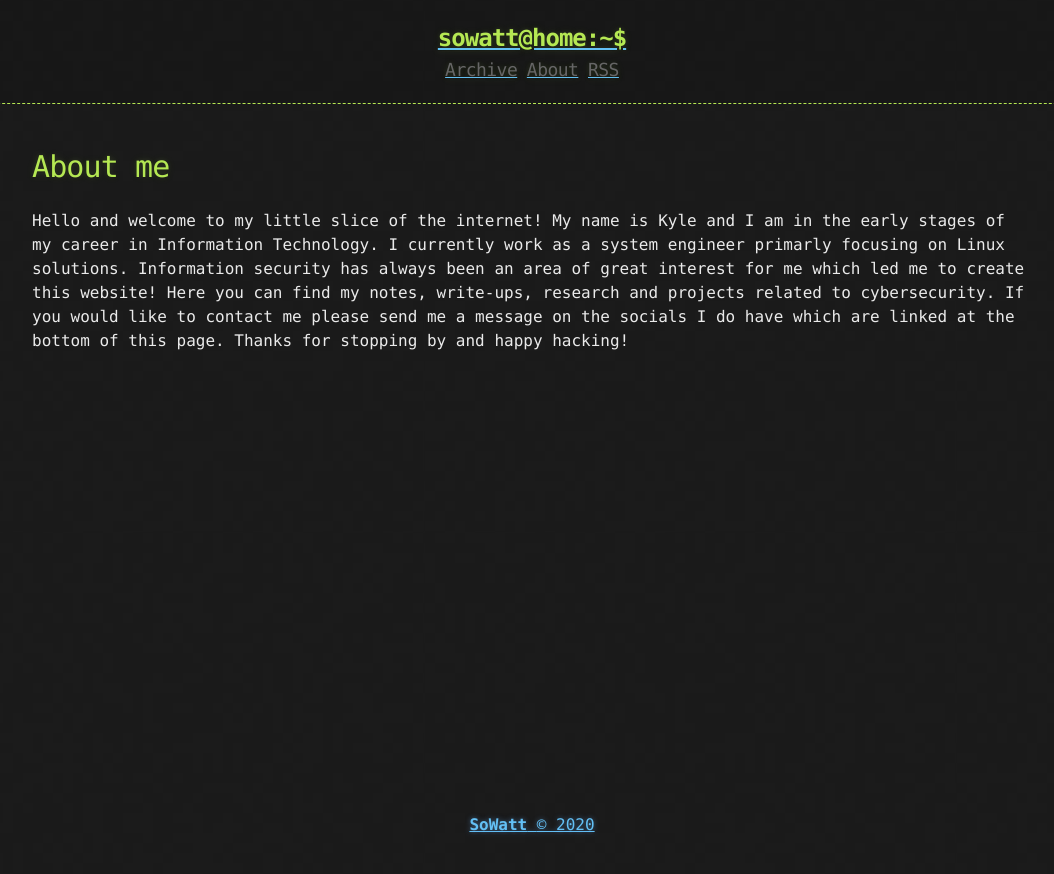
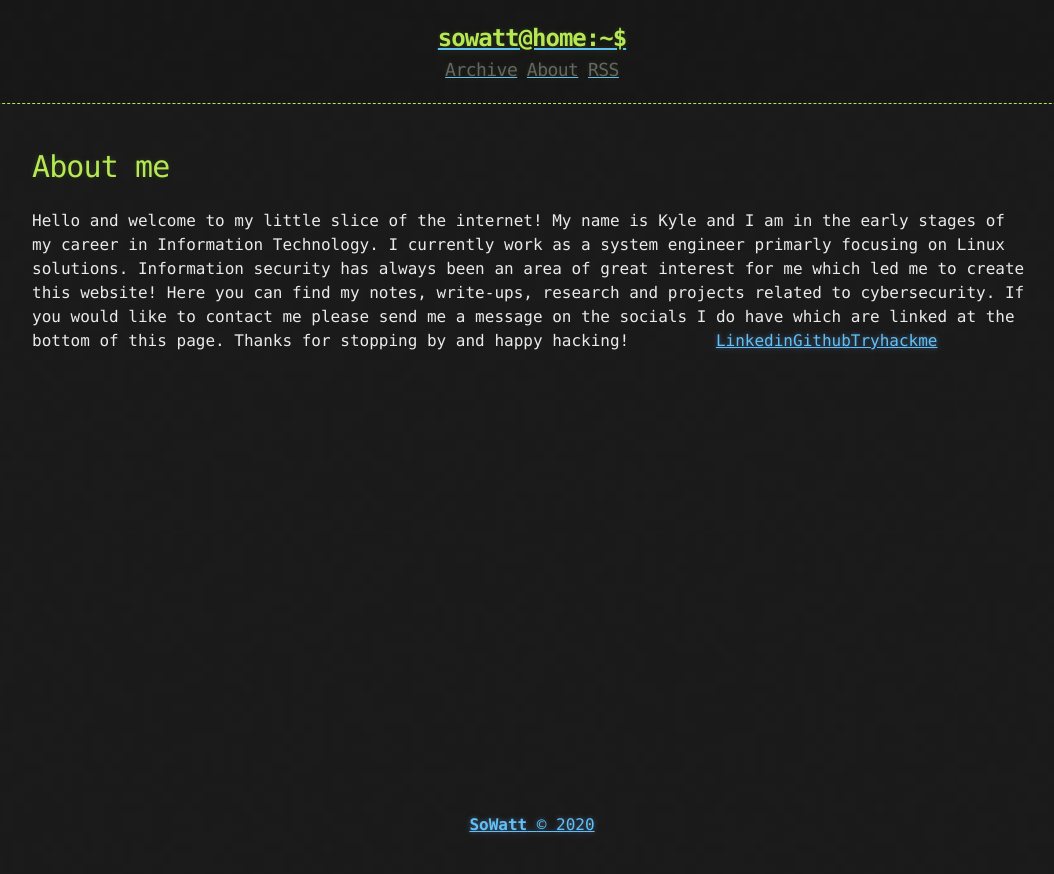
Before and after one commit to soWatt/soWatt.github.io, a Jekyll site: the page built from about.md, in a window 1280 px wide. Shown: the top 874 px of the page, without its empty margins (108-1162 px from the left). Built offline with Jekyll 4.4.1, drawn with Linux system fonts in a browser that asks for light colours.

Commit message:
added social links

```diff
--- a/about.md
+++ b/about.md
@@ -6,3 +6,8 @@ title: About
 # About me
 
 Hello and welcome to my little slice of the internet! My name is Kyle and I am in the early stages of my career in Information Technology. I currently work as a system engineer primarly focusing on Linux solutions. Information security has always been an area of great interest for me which led me to create this website! Here you can find my notes, write-ups, research and projects related to cybersecurity. If you would like to contact me please send me a message on the socials I do have which are linked at the bottom of this page. Thanks for stopping by and happy hacking!
+&nbsp;
+&nbsp;
+&nbsp;
+&nbsp;
+[Linkedin](https://www.linkedin.com/in/kylesowatsky/)[Github](https://github.com/soWatt)[Tryhackme](https://tryhackme.com/p/SoWatt3/)
```
